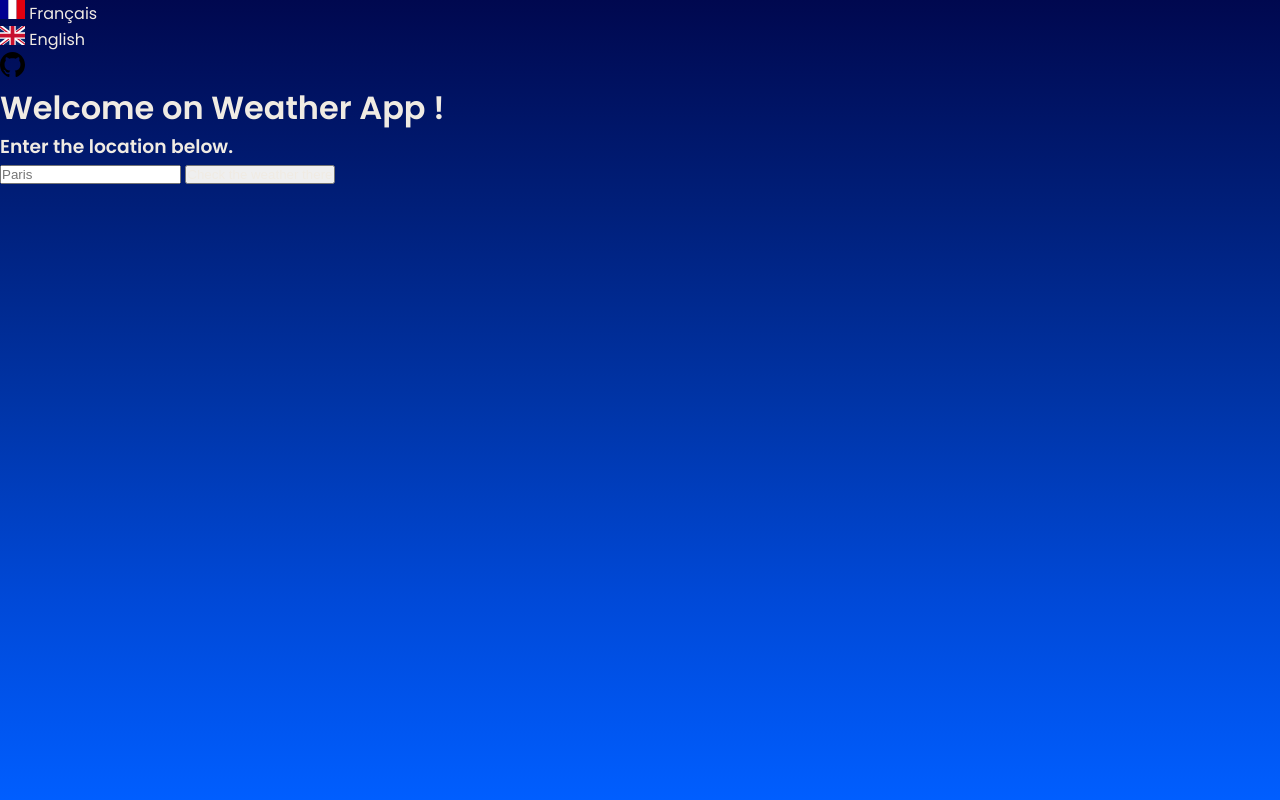
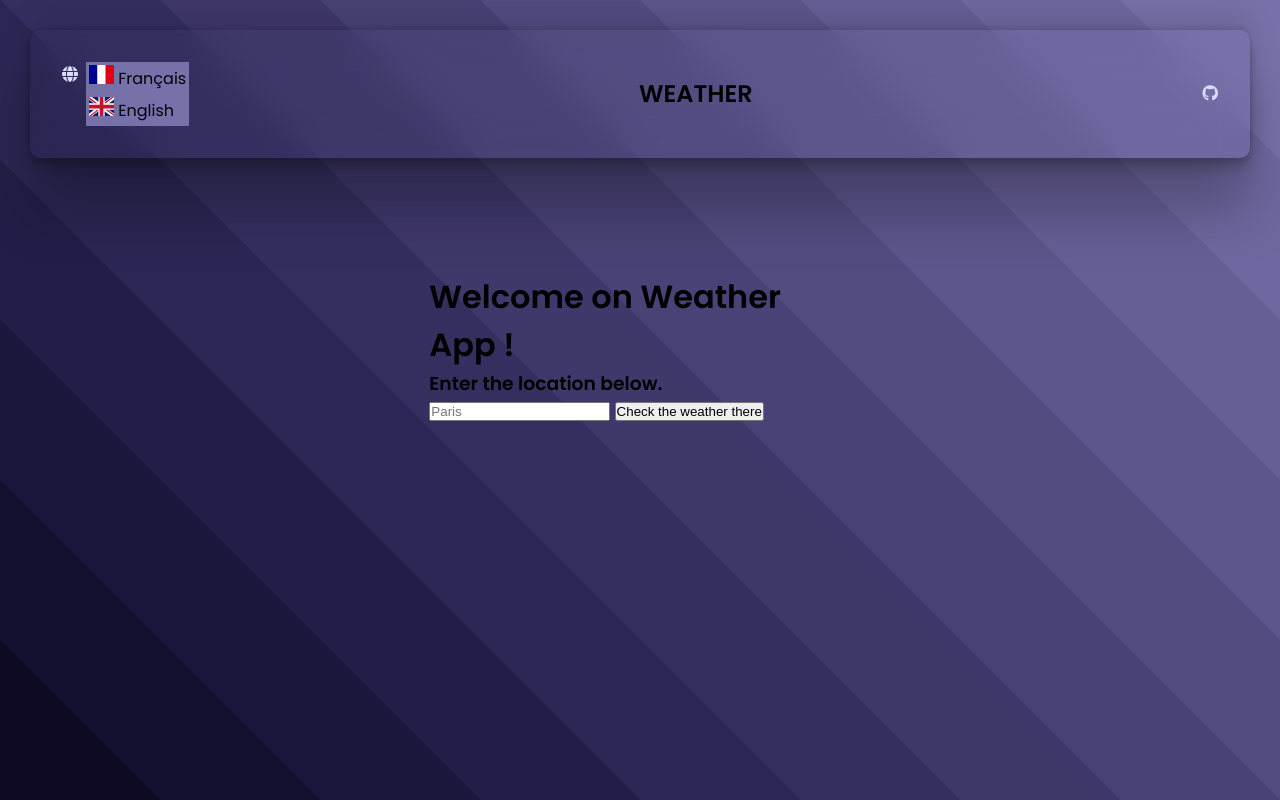
Before and after one commit to anto-347/weather-app, a website: page index.html in a window 1280 px wide. Drawn offline with Linux system fonts and the light colour scheme.

Commit message:
nav en vif mais c'est pas ouf

```diff
--- a/index.html
+++ b/index.html
@@ -5,22 +5,32 @@
     <meta name="viewport" content="width=device-width, initial-scale=1.0" />
     <title>Weather</title>
     <script src="src/main.ts" type="module" defer></script>
+    <script
+      src="https://kit.fontawesome.com/b2911a96f0.js"
+      crossorigin="anonymous"
+    ></script>
     <link rel="stylesheet" href="src/css/style.css" />
   </head>
   <body>
     <nav>
       <div id="select">
-        <div id="fr">
-          <img src="src/assets/fr.svg" alt="" class="img-nav" /> Français
+        <div id="globe" class="globe">
+          <i class="fa-solid fa-globe"></i>
         </div>
-        <div id="en">
-          <img src="src/assets/en.svg" alt="" class="img-nav" /> English
+        <div>
+          <div id="fr" class="lang fr">
+            <img src="src/assets/fr.svg" alt="" class="img-nav-25" /> Français
+          </div>
+          <div id="en" class="lang en">
+            <img src="src/assets/en.svg" alt="" class="img-nav-25" /> English
+          </div>
         </div>
       </div>
+      <h1 id="nav-title">WEATHER</h1>
       <div id="github">
         <a href="https://github.com/anto-347/weather-app" target="_blank"
-          ><img src="src/assets/github.svg" alt="" class="img-nav"
-        /></a>
+          ><i class="fa-brands fa-github"></i
+        ></a>
       </div>
     </nav>
     <main>
--- a/src/css/style.css
+++ b/src/css/style.css
@@ -4,25 +4,115 @@
   box-sizing: border-box;
   padding: 0;
   margin: 0;
-  color: #f0ebe3;
 }
 
 body {
   font-family: "Poppins", sans-serif;
-
-  /* https://grabient.com/AwGgdAjAbA7CFgExQiUYCsBmK8xYlTGAE45JgtwJgAWNcGU8KRCIA?angle=180 */
-
   background: linear-gradient(
-    180deg,
-    #00084f 0%,
-    #001e78 25%,
-    #0034a6 50%,
-    #0049d8 75%,
-    #005eff 100%
+    45deg,
+    #0e0a23 0%,
+    #0e0a23 7.692%,
+    #141030 calc(7.692% + 1px),
+    #141030 15.385%,
+    #1b173c calc(15.385% + 1px),
+    #1b173c 23.077%,
+    #231e48 calc(23.077% + 1px),
+    #231e48 30.769%,
+    #2c2654 calc(30.769% + 1px),
+    #2c2654 38.462%,
+    #352f60 calc(38.462% + 1px),
+    #352f60 46.154%,
+    #3f386b calc(46.154% + 1px),
+    #3f386b 53.846%,
+    #494276 calc(53.846% + 1px),
+    #494276 61.538%,
+    #534c81 calc(61.538% + 1px),
+    #534c81 69.231%,
+    #5c568c calc(69.231% + 1px),
+    #5c568c 76.923%,
+    #665f96 calc(76.923% + 1px),
+    #665f96 84.615%,
+    #6f68a0 calc(84.615% + 1px),
+    #6f68a0 92.308%,
+    #7771a9 calc(92.308% + 1px) 100%
   );
   height: 100vh;
+  display: grid;
+  grid-template-columns: repeat(6, 1fr);
+  grid-template-rows: repeat(7, 1fr);
+  gap: 8px;
+
+  --main: #2c2654;
+  --second: #534c81;
+  --third: #7771a9;
+  --font: #d9dcfc;
 }
 
-.img-nav {
+/* Nav */
+nav {
+  grid-column: span 6 / span 6;
+  display: flex;
+  justify-content: space-between;
+  align-items: center;
+  padding: 2rem;
+  margin: 30px 30px 0 30px;
+  backdrop-filter: blur(20px);
+  border-radius: 10px;
+  box-shadow:
+    rgba(0, 0, 0, 0.25) 0px 54px 55px,
+    rgba(0, 0, 0, 0.12) 0px -12px 30px,
+    rgba(0, 0, 0, 0.12) 0px 4px 6px,
+    rgba(0, 0, 0, 0.17) 0px 12px 13px,
+    rgba(0, 0, 0, 0.09) 0px -3px 5px;
+}
+
+#select {
+  display: flex;
+}
+
+.lang {
+  background-color: var(--third);
+  padding: 3px;
+  margin-left: 8px;
+}
+
+.selected {
+  background-color: var(--second);
+}
+
+.hidden {
+  display: none;
+}
+
+.fa-brands,
+.fa-solid {
+  cursor: pointer;
+  color: var(--font);
+}
+
+#globe:hover,
+#github:hover {
+  transform: scale(1.2);
+  transition: 300ms ease-out;
+}
+
+/* .globe.deploy {
+
+} */
+
+/* Main */
+main {
+  grid-column: span 2 / span 2;
+  grid-row: span 4 / span 4;
+  grid-column-start: 3;
+  grid-row-start: 3;
+}
+
+/* Other stuff */
+.img-nav-25 {
   width: 25px;
 }
+
+.img-nav-30 {
+  width: 30px;
+}
```
Also changed, not shown: src/assets/github.svg (deleted).
